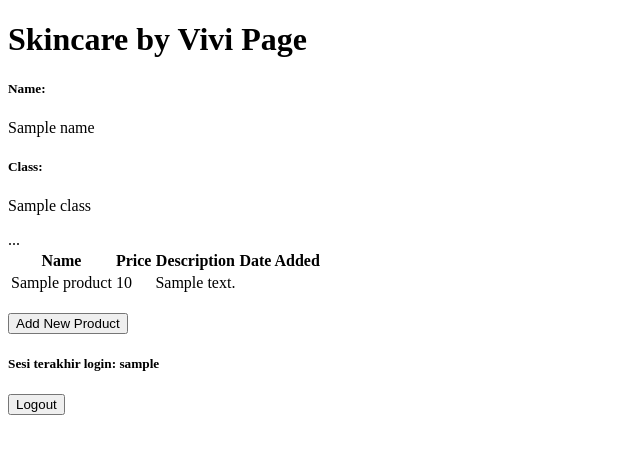
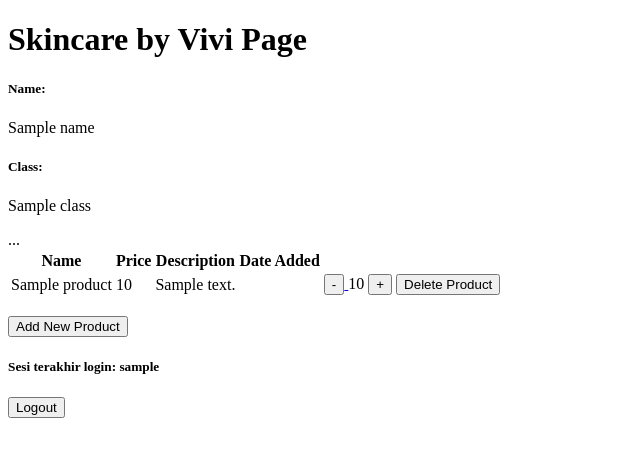
Before and after one commit to amandaoktivia14/skincare_inventory, a Django app: template main/templates/main.html in a window 1280 px wide. Shown: the top 457 px of the page, without its empty margins (0-640 px from the left). Run offline with Django 4.2, Linux system fonts and the light colour scheme; tables that the repository leaves empty hold one stand-in row (values such as "Sample post"); the template is opened without the code that fills it: values that come from a table or form of the project are taken from there, most other values are stand-ins (such as "Sample title", 1, 10 or a date in 2020).

Commit message:
add, reduce, delete product

```diff
--- a/main/templates/main.html
+++ b/main/templates/main.html
@@ -25,6 +25,25 @@
             <td>{{product.price}}</td>
             <td>{{product.description}}</td>
             <td>{{product.date_added}}</td>
+
+            <td>
+            <a href="{% url 'main:reduce_product' product.id %}">
+                <button>-</button>
+           </a>
+           <span>{{ product.amount }}</span>
+           <a href="{% url 'main:add_product' product.id %}">
+               <button>+</button>
+           </a> </td>
+
+           <td>
+            <a href="{% url 'main:delete_product' product.id %}">
+                 <button>
+                      Delete Product
+                 </button>
+            </a> </td>
+
+
+
         </tr>
     {% endfor %}
 </table>
--- a/main/urls.py
+++ b/main/urls.py
@@ -1,6 +1,7 @@
 from django.urls import path
 from main.views import show_main, create_product, show_xml, show_json, show_xml_by_id, show_json_by_id
 from main.views import register, login_user, logout_user
+from main.views import add_product, reduce_product, delete_product
 app_name = 'main'
 
 urlpatterns = [
@@ -13,5 +14,8 @@
     path('register/', register, name='register'),
     path('login/', login_user, name='login'),
     path('logout/', logout_user, name='logout'),
+    path('product/<int:id_product>/add_product/', add_product, name = 'add_product'),
+    path('product/<int:id_product>/reduce_product/', reduce_product, name = 'reduce_product'),
+    path('product/<int:id_product>/delete_product/', delete_product, name = 'delete_product'),
 
 ]
```
Also changed, not shown: main/views.py (+20 -0 lines).
